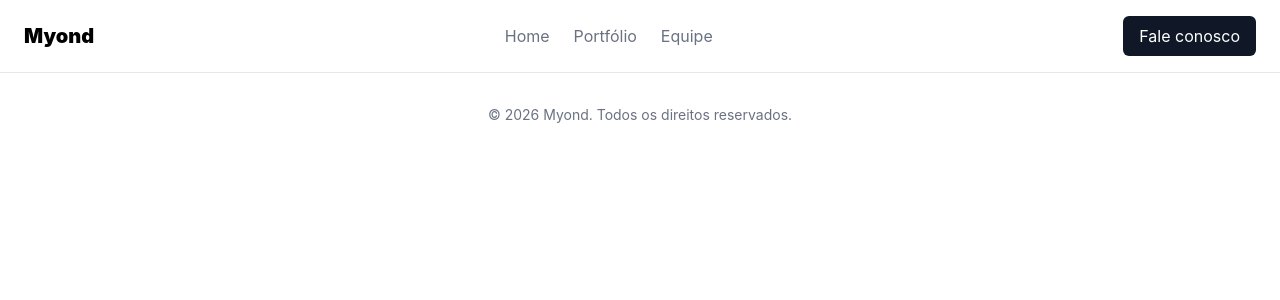
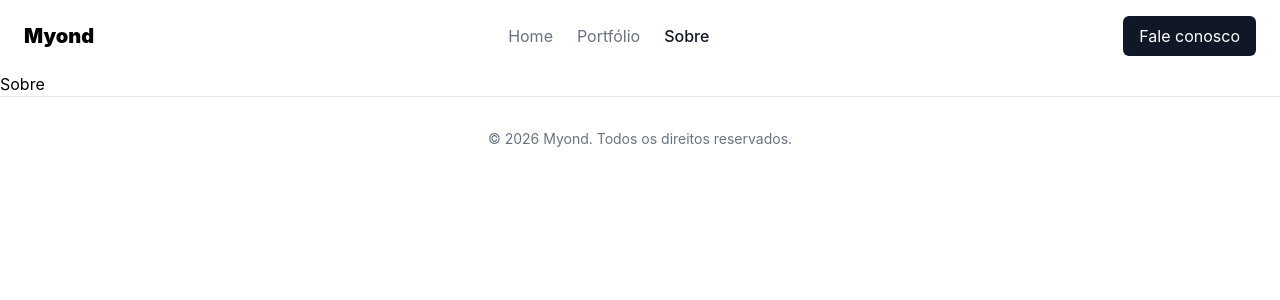
Before and after one commit to thaysegarcia/myond-website, a React (Vite) app: page /sobre in a window 1280 px wide. Shown: the top 300 px of the page. Built offline with nearby package versions, Linux system fonts and the light colour scheme.

Commit message:
atualiza sobre

```diff
--- a/src/App.tsx
+++ b/src/App.tsx
@@ -4,7 +4,7 @@ import Footer from "./components/Footer";
 import Home from "./pages/Home";
 import Portfolio from "./pages/Portfolio";
 import Contato from "./pages/Contato";
-import Equipe from "./pages/Equipe";
+import Sobre from "./pages/Sobre";
 
 function App() {
   return (
@@ -13,7 +13,7 @@ function App() {
       <Routes>
         <Route path="/" element={<Home />} />
         <Route path="/portfolio" element={<Portfolio />} />
-        <Route path="/equipe" element={<Equipe />} />
+      <Route path="/sobre" element={<Sobre />} />
         <Route path="/contato" element={<Contato/>}/>
       </Routes>
       <Footer />
--- a/src/components/Header.tsx
+++ b/src/components/Header.tsx
@@ -4,7 +4,7 @@ import type { NavItem } from "../types/NavItem";
 const navItems: NavItem[] = [
   { label: "Home", path: "/" },
   { label: "Portfólio", path: "/portfolio" },
-  { label: "Equipe", path: "/equipe" },
+  { label: "Sobre", path: "/sobre" },
 ];
 
 function Header() {
--- a/src/pages/Equipe.tsx
+++ /dev/null
@@ -1,7 +0,0 @@
-function Equipe() {
-  return (
-    <div>Equipe</div>
-  )
-}
-
-export default Equipe
--- /dev/null
+++ b/src/pages/Sobre.tsx
@@ -0,0 +1,5 @@
+function Sobre() {
+  return <div>Sobre</div>;
+}
+
+export default Sobre;
```
